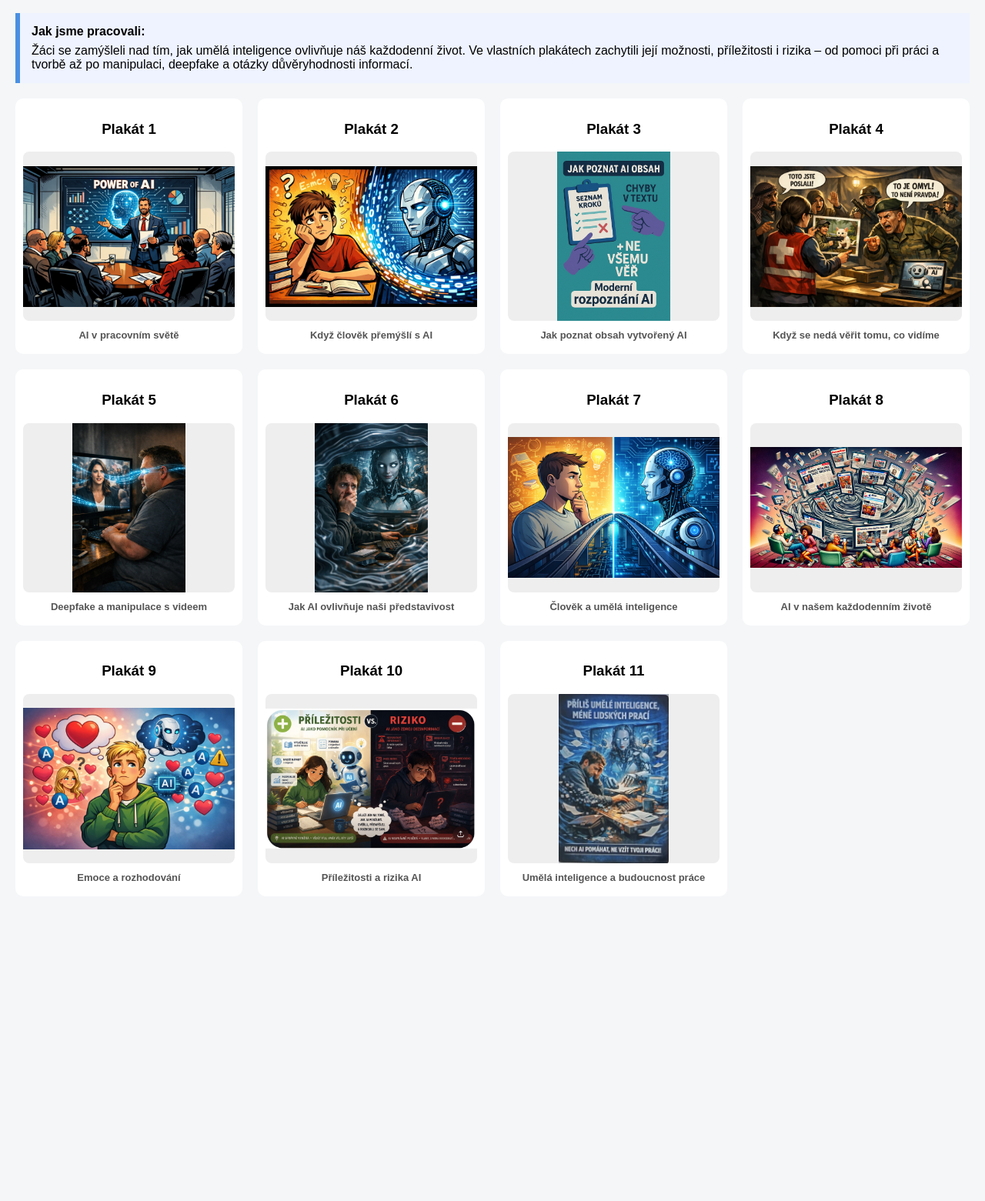
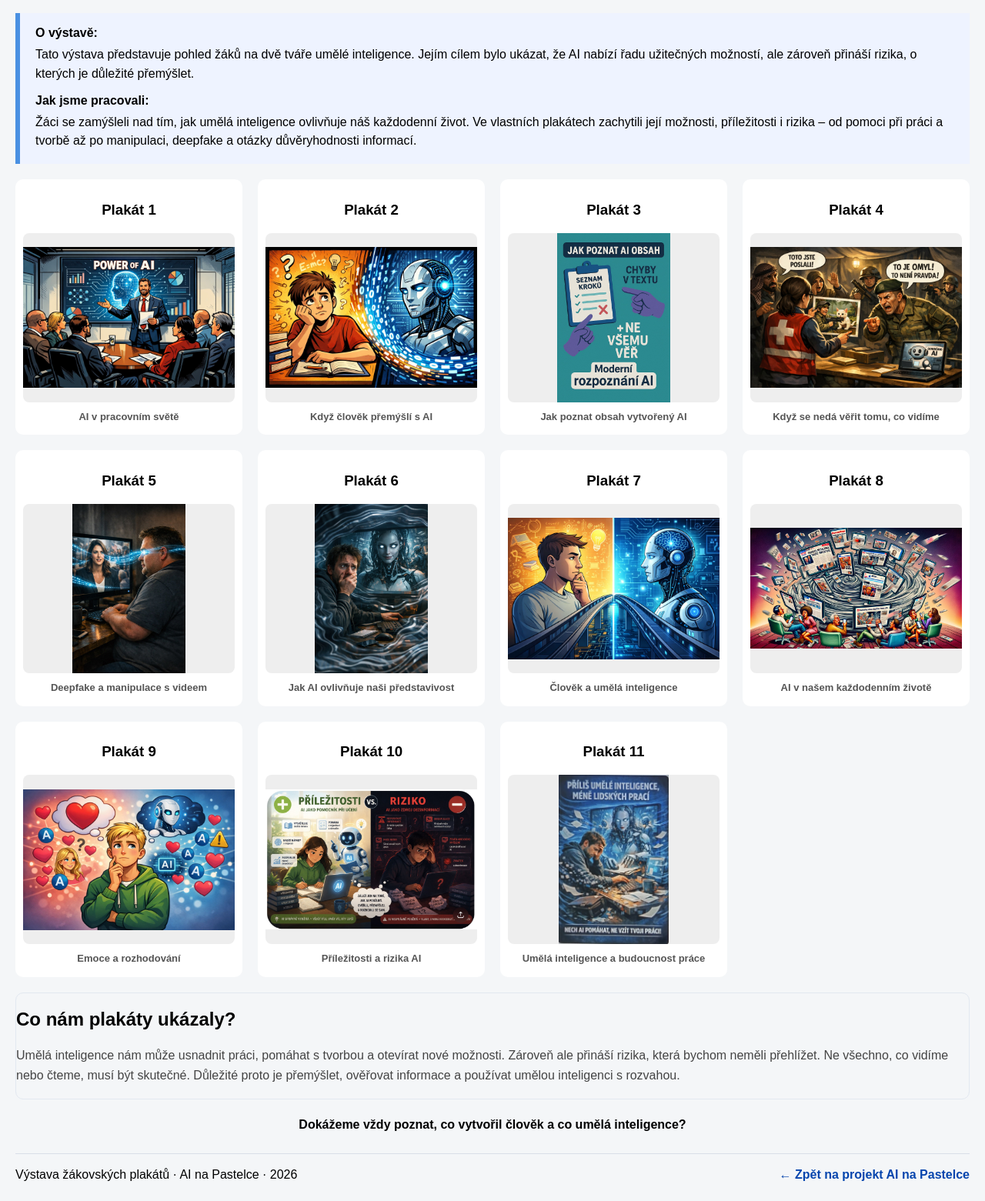
Before and after one commit to zspastelka/Dve-tvare-umele-inteligence, a plain HTML site: page index.html in a window 1280 px wide. Shown: the part 99-1660 px from the top of the page at 77% size. Before the commit the page ends 1284 px from the top, so only its background shows below. Drawn offline with Linux system fonts and the light colour scheme.

Commit message:
Doplnění představení a zakončení výstavy

```diff
--- a/index.html
+++ b/index.html
@@ -17,8 +17,17 @@ body{font-family:Arial,sans-serif;background:#f4f6f8;margin:0;padding:20px}
 .header-center h1{margin:0}
 .header-center h2{margin:5px 0 0;font-size:18px;color:#555;font-weight:400}
 .header-right{text-align:right}
-#method{background:#eef3ff;border-left:6px solid #4a90e2;padding:15px;margin:20px 0}
-#method p{margin:7px 0 0}
+#method{background:#eef3ff;border-left:6px solid #4a90e2;padding:17px 20px;margin:20px 0}
+#method p{margin:7px 0 0;line-height:1.55}
+.method-label{display:block;margin-top:13px}
+#summary{margin:32px 0 24px;padding:22px 24px;background:#fff;border-radius:10px;border:1px solid #e2e8f0}
+#summary h2{margin:0 0 10px;font-size:1.35em}
+#summary p{margin:0;line-height:1.65;color:#444}
+.closing{margin:22px 0 28px;text-align:center;font-weight:700;color:#334155;line-height:1.6}
+.footer{display:flex;justify-content:space-between;align-items:center;gap:12px;flex-wrap:wrap;border-top:1px solid #d8dee8;padding:18px 0 5px;margin-top:25px;color:#555;font-size:14px}
+.footer a{color:#0645ad;text-decoration:none;font-weight:700}
+.footer a:hover{text-decoration:underline}
+@media(max-width:650px){#summary{padding:18px}.footer{flex-direction:column;align-items:flex-start}}
 .section-title{margin:20px 0;font-size:1.5em;color:inherit}
 .grid{display:grid;grid-template-columns:repeat(auto-fit,minmax(250px,1fr));gap:20px}
 .case{background:white;padding:10px;border-radius:10px;text-align:center}
@@ -43,7 +52,7 @@ body{font-family:Arial,sans-serif;background:#f4f6f8;margin:0;padding:20px}
 <div class="page">
   <div class="header">
     <div class="header-left">
-      <img src="logo-o2-chytra-skola.png">
+      <img src="logo-o2-chytra-skola.png" alt="O2 Chytrá škola">
       <div class="support-text">Podpořeno z programu O2 Chytrá škola.</div>
     </div>
     <div class="header-center">
@@ -53,10 +62,12 @@ body{font-family:Arial,sans-serif;background:#f4f6f8;margin:0;padding:20px}
     <div class="header-right"><img src="logo-zs-pastelka.png" alt="ZŠ a MŠ Pastelka"></div>
   </div>
 
-  <div id="method">
-    <b>Jak jsme pracovali:</b>
+  <section id="method" aria-label="O výstavě a způsobu práce">
+    <b>O výstavě:</b>
+    <p>Tato výstava představuje pohled žáků na dvě tváře umělé inteligence. Jejím cílem bylo ukázat, že AI nabízí řadu užitečných možností, ale zároveň přináší rizika, o kterých je důležité přemýšlet.</p>
+    <b class="method-label">Jak jsme pracovali:</b>
     <p>Žáci se zamýšleli nad tím, jak umělá inteligence ovlivňuje náš každodenní život. Ve vlastních plakátech zachytili její možnosti, příležitosti i rizika – od pomoci při práci a tvorbě až po manipulaci, deepfake a otázky důvěryhodnosti informací.</p>
-  </div>
+  </section>
 
   <div class="grid" id="board">
     <article class="case"><h3>Plakát 1</h3><img src="img/01.jpg" alt="Žákovský plakát: AI v pracovním světě" loading="lazy"><p class="case-caption">AI v pracovním světě</p></article>
@@ -72,7 +83,17 @@ body{font-family:Arial,sans-serif;background:#f4f6f8;margin:0;padding:20px}
     <article class="case"><h3>Plakát 11</h3><img src="img/12.jpg" alt="Žákovský plakát: Umělá inteligence a budoucnost práce" loading="lazy"><p class="case-caption">Umělá inteligence a budoucnost práce</p></article>
   </div>
 
+  <section id="summary" aria-labelledby="summary-title">
+    <h2 id="summary-title">Co nám plakáty ukázaly?</h2>
+    <p>Umělá inteligence nám může usnadnit práci, pomáhat s tvorbou a otevírat nové možnosti. Zároveň ale přináší rizika, která bychom neměli přehlížet. Ne všechno, co vidíme nebo čteme, musí být skutečné. Důležité proto je přemýšlet, ověřovat informace a používat umělou inteligenci s rozvahou.</p>
+  </section>
 
+  <p class="closing">Dokážeme vždy poznat, co vytvořil člověk a co umělá inteligence?</p>
+
+  <footer class="footer">
+    <span>Výstava žákovských plakátů · AI na Pastelce · 2026</span>
+    <a href="https://zspastelka.github.io/ai-na-pastelce/">← Zpět na projekt AI na Pastelce</a>
+  </footer>
 </div>
 
 <div id="viewer" role="dialog" aria-modal="true" aria-label="Zvětšený plakát">
```
